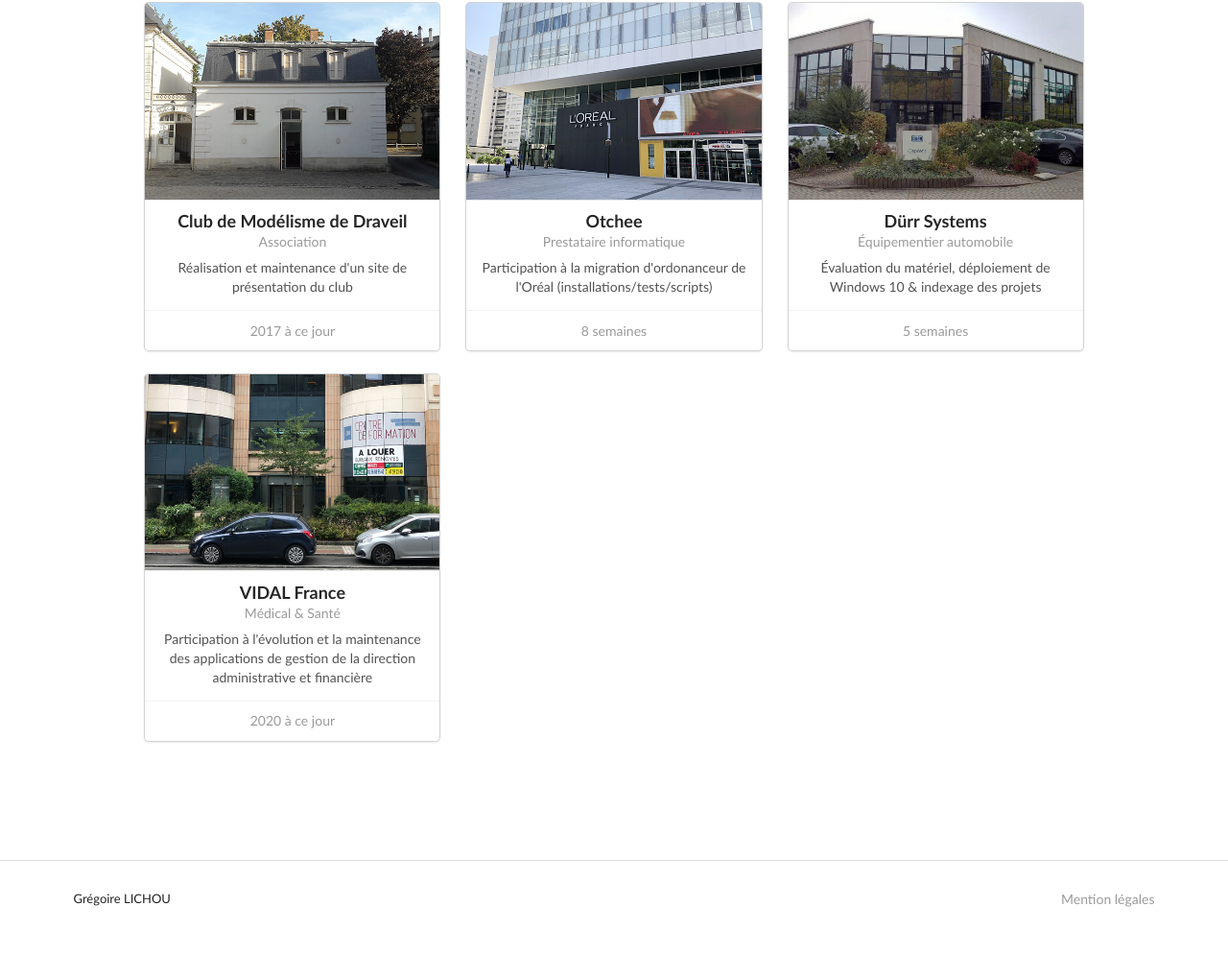
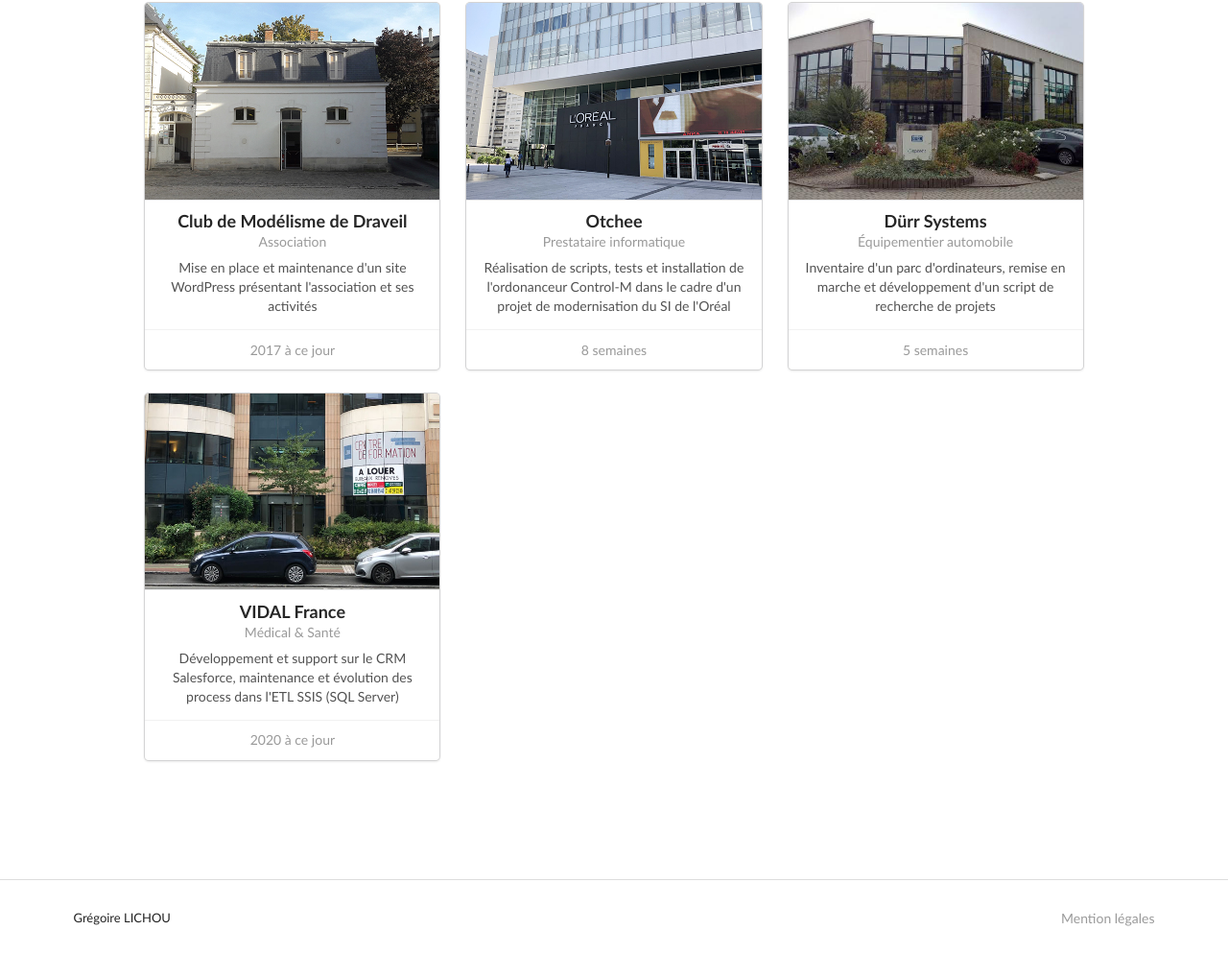
Before and after one commit to glichou/glichou.github.io, a plain HTML site: page index.html in a window 1280 px wide. Shown: the part 1040-2034 px from the top of the page at 96% size. Drawn offline with Linux system fonts and the light colour scheme.

Commit message:
Changement description expérience pro

```diff
--- a/index.html
+++ b/index.html
@@ -194,7 +194,7 @@
                                             Association
                                         </div>
                                         <div class="description">
-                                            Réalisation et maintenance d'un site de présentation du club
+                                            Mise en place et maintenance d'un site WordPress présentant l'association et ses activités
                                         </div>
                                     </div>
                                     <div class="extra content">
@@ -211,7 +211,9 @@
                                             Prestataire informatique
                                         </div>
                                         <div class="description">
-                                            Participation à la migration d'ordonanceur de l'Oréal (installations/tests/scripts)
+                                            <!--Réalisation de scripts, tests et installation de Control-M dans le cadre de la migration d'ordonnanceur de l'Oréal-->
+                                            Réalisation de scripts, tests et installation de l'ordonanceur Control-M dans le cadre d'un projet de modernisation du SI de l'Oréal
+                                            <!-- Participation à la migration d'ordonanceur de l'Oréal (installations/tests/scripts)-->
                                         </div>
                                     </div>
                                     <div class="extra content">
@@ -228,7 +230,7 @@
                                             Équipementier automobile
                                         </div>
                                         <div class="description">
-                                            Évaluation du matériel, déploiement de Windows 10 & indexage des projets
+                                            Inventaire d'un parc d'ordinateurs, remise en marche et développement d'un script de recherche de projets
                                         </div>
                                     </div>
                                     <div class="extra content">
@@ -237,7 +239,7 @@
                                 </div>
                                 <div class="card" data-experience="alternance-vidal" tabindex="0">
                                     <div class="image">
-                                        <img src="/storage/img/brands/batiment-vidal.jpg" alt="" loading="lazy">
+                                        <img src="/storage/img/brands/batiment-vidal.jpg" alt="Façade du batiment de VIDAL à Issy-les-Moulineaux" loading="lazy">
                                     </div>
                                     <div class="content">
                                         <span class="header">VIDAL France</span>
@@ -245,7 +247,9 @@
                                             Médical & Santé
                                         </div>
                                         <div class="description">
-                                            Participation à l'évolution et la maintenance des applications de gestion de la direction administrative et financière
+                                            Développement et support sur le CRM Salesforce, maintenance et évolution des process dans l'ETL SSIS (SQL Server)
+                                            <!--Développement en Aura et Apex (Salesforce), création, maintenance et évolution des process SSIS (SQL Server)-->
+                                            <!--Participation à l'évolution et la maintenance des applications de gestion de la direction administrative et financière -->
                                         </div>
                                     </div>
                                     <div class="extra content">
```
